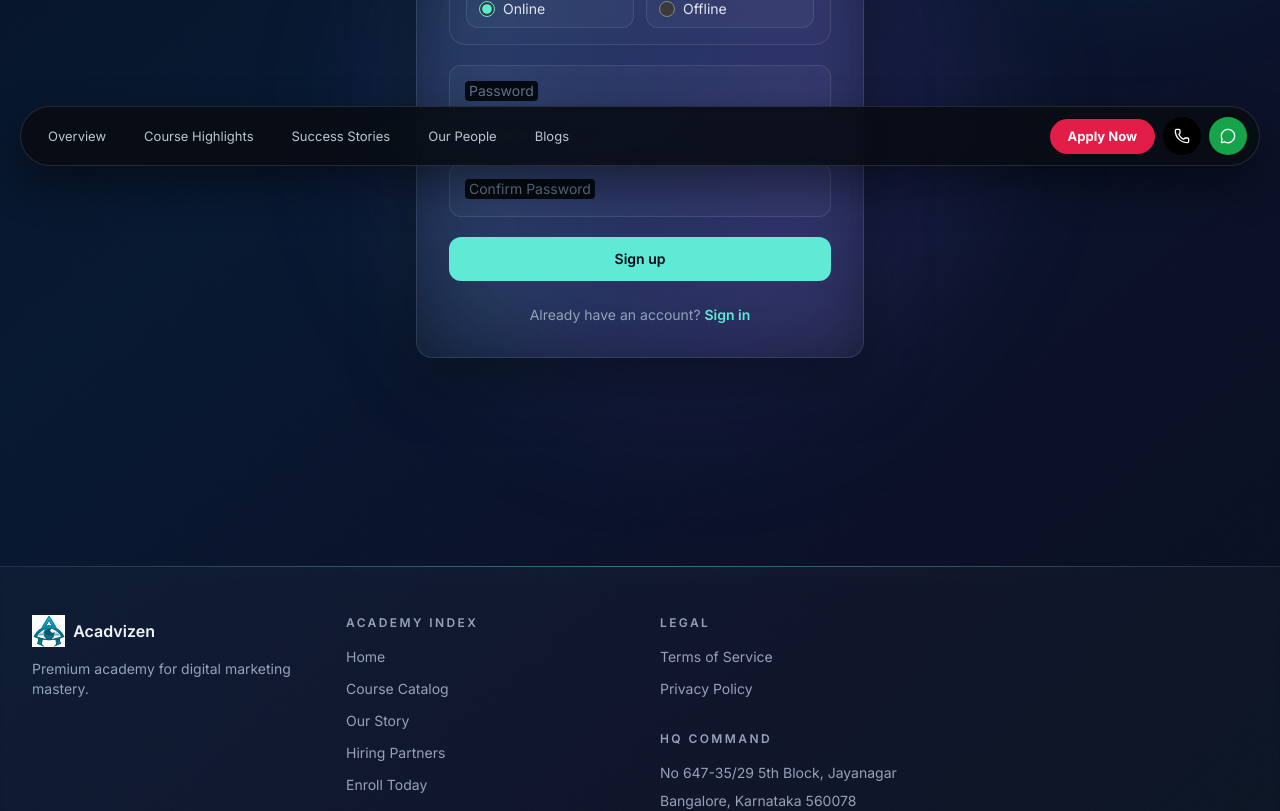
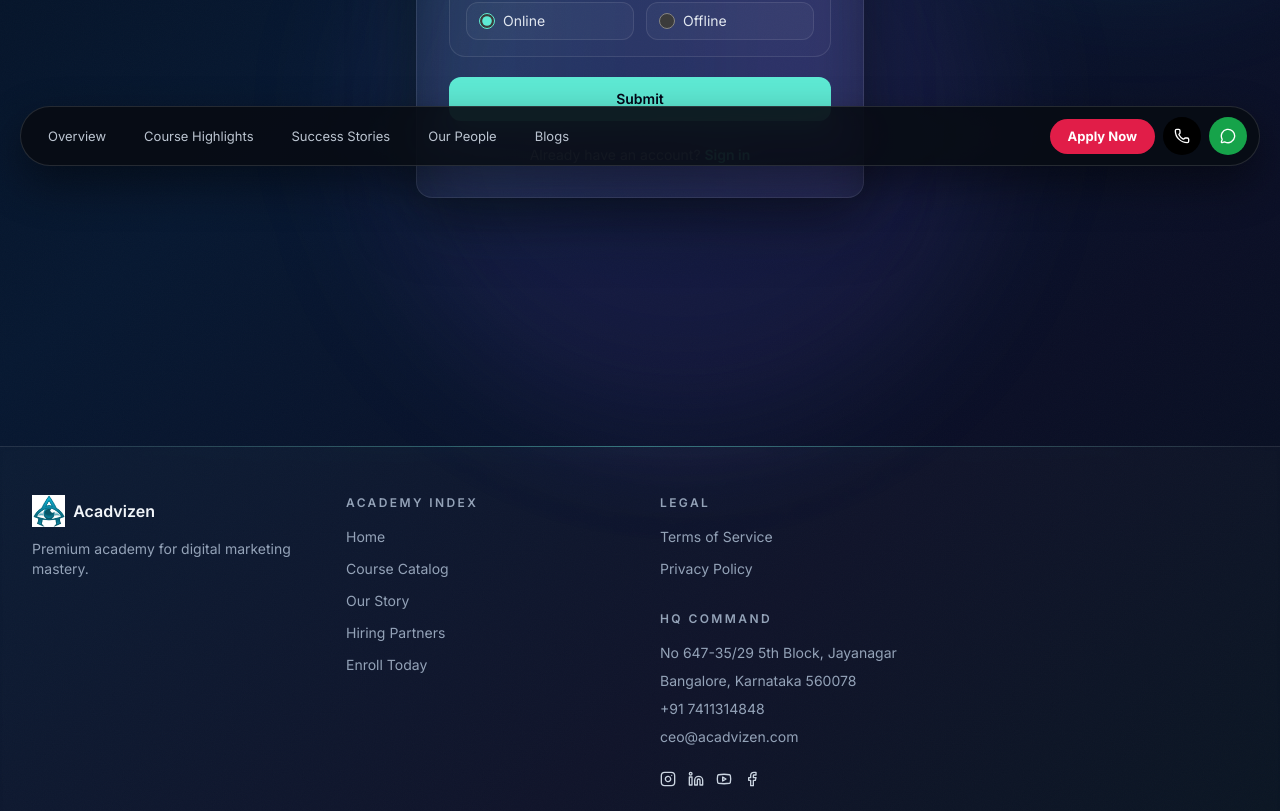
Before and after one commit to Lavanyaraju19/Acadvizen-newww, a React (Vite) app: page /register in a window 1280 px wide. Shown: the part 620-1431 px from the top of the page. Built offline with nearby package versions, Linux system fonts and the light colour scheme; no server answers; the database is empty.

Commit message:
Add GA, GTM, Meta Pixel and update layout + homepage

```diff
--- a/index.html
+++ b/index.html
@@ -5,9 +5,39 @@
     <link rel="icon" type="image/png" href="/logo.png" />
     <meta name="viewport" content="width=device-width, initial-scale=1.0" />
     <title>Acadvizen | Digital Marketing</title>
+    <!-- Google tag (gtag.js) -->
+    <script async src="https://www.googletagmanager.com/gtag/js?id=G-XHHL082QEE"></script>
+    <script>
+      window.dataLayer = window.dataLayer || [];
+      function gtag(){dataLayer.push(arguments);}
+      gtag('js', new Date());
+      gtag('config', 'G-XHHL082QEE');
+    </script>
+    <script>(function(w,d,s,l,i){w[l]=w[l]||[];w[l].push({'gtm.start':
+    new Date().getTime(),event:'gtm.js'});var f=d.getElementsByTagName(s)[0],
+    j=d.createElement(s),dl=l!='dataLayer'?'&l='+l:'';j.async=true;j.src=
+    'https://www.googletagmanager.com/gtm.js?id='+i+dl;f.parentNode.insertBefore(j,f);
+    })(window,document,'script','dataLayer','GTM-T6Q5DK5C');</script>
   </head>
   <body>
+    <noscript><iframe src="https://www.googletagmanager.com/ns.html?id=GTM-T6Q5DK5C"
+    height="0" width="0" style="display:none;visibility:hidden"></iframe></noscript>
     <div id="root"></div>
     <script type="module" src="/src/main.jsx"></script>
+    <script>
+    !function(f,b,e,v,n,t,s)
+    {if(f.fbq)return;n=f.fbq=function(){n.callMethod?
+    n.callMethod.apply(n,arguments):n.queue.push(arguments)};
+    if(!f._fbq)f._fbq=n;n.push=n;n.loaded=!0;n.version='2.0';
+    n.queue=[];t=b.createElement(e);t.async=!0;
+    t.src=v;s=b.getElementsByTagName(e)[0];
+    s.parentNode.insertBefore(t,s)}(window, document,'script',
+    'https://connect.facebook.net/en_US/fbevents.js');
+    fbq('init', '1399440611406421');
+    fbq('track', 'PageView');
+    </script>
+    <noscript><img height="1" width="1" style="display:none"
+    src="https://www.facebook.com/tr?id=1399440611406421&ev=PageView&noscript=1"
+    /></noscript>
   </body>
 </html>
--- a/src/components/Layout/PublicLayout.jsx
+++ b/src/components/Layout/PublicLayout.jsx
@@ -6,6 +6,7 @@ import { AnimatedOutlet } from '../ui/AnimatedOutlet'
 import { CustomCursor } from '../ui/CustomCursor'
 import { Navbar } from '../Navbar'
 import { BottomDockNav } from '../BottomDockNav'
+import { Facebook, Instagram, Linkedin, Youtube } from 'lucide-react'
 
 export function PublicLayout() {
   const [tickerItems, setTickerItems] = useState([])
@@ -128,6 +129,44 @@ export function PublicLayout() {
                   <p>+91 7411314848</p>
                   <p>ceo@acadvizen.com</p>
                 </div>
+                <div className="mt-6 flex items-center gap-3 text-slate-300">
+                  <a
+                    href="https://www.instagram.com/acadvizen/"
+                    target="_blank"
+                    rel="noreferrer"
+                    aria-label="Instagram"
+                    className="transition-colors hover:text-slate-100"
+                  >
+                    <Instagram className="h-4 w-4" />
+                  </a>
+                  <a
+                    href="https://www.linkedin.com/company/acadvizen-digital-marketing-institute/?viewAsMember=true"
+                    target="_blank"
+                    rel="noreferrer"
+                    aria-label="LinkedIn"
+                    className="transition-colors hover:text-slate-100"
+                  >
+                    <Linkedin className="h-4 w-4" />
+                  </a>
+                  <a
+                    href="https://www.youtube.com/@Acadvizen"
+                    target="_blank"
+                    rel="noreferrer"
+                    aria-label="YouTube"
+                    className="transition-colors hover:text-slate-100"
+                  >
+                    <Youtube className="h-4 w-4" />
+                  </a>
+                  <a
+                    href="https://www.facebook.com/profile.php?id=61586987972331"
+                    target="_blank"
+                    rel="noreferrer"
+                    aria-label="Facebook"
+                    className="transition-colors hover:text-slate-100"
+                  >
+                    <Facebook className="h-4 w-4" />
+                  </a>
+                </div>
               </div>
             </div>
 
--- a/src/pages/HomePage.jsx
+++ b/src/pages/HomePage.jsx
@@ -23,9 +23,9 @@ import { Surface } from '../components/ui/Surface'
 import { BlogSection } from '../components/BlogSection'
 
 export default function HomePage() {
-  const metaTitle = 'Best Digital Marketing Institute in Bangalore ACADVIZEN'
+  const metaTitle = 'Best Digital Marketing Course In Bangalore'
   const metaDescription =
-    'ACADVIZEN is the best digital marketing training institute in Bangalore offering live projects, 50+ tools, placement assistance, and industry-ready skills.'
+    'Upgrade your career with the best digital marketing training institute in Bangalore—learn practical tools, live campaigns, and industry-ready strategies.'
   const metaKeywords =
     'best digital marketing training institute in bangalore, digital marketing institute in bangalore, digital marketing course with placement, digital marketing training institute in bangalore'
   const coursePrograms = [
@@ -767,6 +767,10 @@ export default function HomePage() {
         <Container>
           <div className="text-center max-w-3xl mx-auto">
             <h2 className="text-3xl font-semibold text-slate-50">Our Course Programs</h2>
+            <h4 className="mt-3 text-base md:text-lg text-slate-300">
+              Upgrade your career with the best digital marketing training institute in Bangalore—learn practical
+              tools, live campaigns, and industry-ready strategies.
+            </h4>
           </div>
           <div className="mt-8 grid gap-5 md:grid-cols-3">
             {coursePrograms.map((program) => (
@@ -838,42 +842,6 @@ export default function HomePage() {
             <button type="button" onClick={openPopup} className="tour-btn">
               Schedule Campus Tour
             </button>
-          </div>
-        </Container>
-      </Section>
-
-      <Section className="py-10 md:py-12" id="why-acadvizen-different-structured">
-        <Container>
-          <div className="text-center max-w-3xl mx-auto">
-            <h2 className="text-3xl font-semibold text-slate-50">What Makes ACADVIZEN Different?</h2>
-          </div>
-          <div className="mt-8 grid gap-5 md:grid-cols-2">
-            <Surface className="p-6">
-              <h3 className="text-lg font-semibold text-slate-50">What Most Institutes Teach</h3>
-              <div className="mt-4 space-y-2 text-sm text-slate-300">
-                {['Same marketing tools', 'No customization', 'Theory heavy', 'No real projects'].map((item) => (
-                  <div key={item} className="rounded-lg border border-white/10 bg-white/[0.02] px-3 py-2">
-                    {item}
-                  </div>
-                ))}
-              </div>
-            </Surface>
-            <Surface className="p-6">
-              <h3 className="text-lg font-semibold text-slate-50">What Makes ACADVIZEN Different</h3>
-              <div className="mt-4 space-y-2 text-sm text-slate-300">
-                {[
-                  'Customize tools',
-                  'Real campaign execution',
-                  'Career specialization',
-                  'Industry workflows',
-                  'Placement support',
-                ].map((item) => (
-                  <div key={item} className="rounded-lg border border-white/10 bg-white/[0.02] px-3 py-2">
-                    {item}
-                  </div>
-                ))}
-              </div>
-            </Surface>
           </div>
         </Container>
       </Section>
@@ -1158,6 +1126,42 @@ export default function HomePage() {
         </Container>
       </Section>
 
+      <Section className="py-10 md:py-12" id="why-acadvizen-different-structured">
+        <Container>
+          <div className="text-center max-w-3xl mx-auto">
+            <h2 className="text-3xl font-semibold text-slate-50">What Makes ACADVIZEN Different?</h2>
+          </div>
+          <div className="mt-8 grid gap-5 md:grid-cols-2">
+            <Surface className="p-6">
+              <h3 className="text-lg font-semibold text-slate-50">What Most Institutes Teach</h3>
+              <div className="mt-4 space-y-2 text-sm text-slate-300">
+                {['Same marketing tools', 'No customization', 'Theory heavy', 'No real projects'].map((item) => (
+                  <div key={item} className="rounded-lg border border-white/10 bg-white/[0.02] px-3 py-2">
+                    {item}
+                  </div>
+                ))}
+              </div>
+            </Surface>
+            <Surface className="p-6">
+              <h3 className="text-lg font-semibold text-slate-50">What Makes ACADVIZEN Different</h3>
+              <div className="mt-4 space-y-2 text-sm text-slate-300">
+                {[
+                  'Customize tools',
+                  'Real campaign execution',
+                  'Career specialization',
+                  'Industry workflows',
+                  'Placement support',
+                ].map((item) => (
+                  <div key={item} className="rounded-lg border border-white/10 bg-white/[0.02] px-3 py-2">
+                    {item}
+                  </div>
+                ))}
+              </div>
+            </Surface>
+          </div>
+        </Container>
+      </Section>
+
       <Section className="py-10 md:py-12" id="faq">
         <Container>
           <div className="text-center max-w-3xl mx-auto">
--- a/src/pages/RegisterPage.jsx
+++ b/src/pages/RegisterPage.jsx
@@ -1,41 +1,36 @@
-import { useMemo, useState } from 'react'
+import { useState } from 'react'
 import { Link, useNavigate } from 'react-router-dom'
 import { motion } from 'framer-motion'
-import { useAuth } from '../contexts/AuthContext'
 import { AuthShell } from '../components/ui/AuthShell'
+import { supabase } from '../lib/supabaseClient'
 
 export function RegisterPage() {
   const [formData, setFormData] = useState({
     email: '',
-    password: '',
-    confirmPassword: '',
     fullName: '',
     phone: '',
     learningMode: 'online',
   })
   const [error, setError] = useState('')
   const [loading, setLoading] = useState(false)
-  const { signUp } = useAuth()
   const navigate = useNavigate()
-
-  const passwordMismatch = useMemo(
-    () => formData.confirmPassword.length > 0 && formData.password !== formData.confirmPassword,
-    [formData.confirmPassword, formData.password],
-  )
 
   async function handleSubmit(e) {
     e.preventDefault()
     setError('')
 
-    if (formData.password !== formData.confirmPassword) {
-      setError('Passwords do not match')
-      return
-    }
-
     setLoading(true)
     try {
-      await signUp(formData.email, formData.password, formData.fullName)
-      navigate('/login', { state: { message: 'Registration successful! Please check your email to verify your account.' } })
+      await supabase.from('registrations').insert([
+        {
+          full_name: formData.fullName.trim(),
+          email: formData.email.trim(),
+          phone: formData.phone.trim(),
+          learning_mode: formData.learningMode,
+          page: '/register',
+        },
+      ])
+      navigate('/login', { state: { message: 'Registration successful! We will contact you soon.' } })
     } catch (err) {
       setError(err.message || 'Failed to register')
     } finally {
@@ -44,7 +39,7 @@ export function RegisterPage() {
   }
 
   return (
-    <AuthShell title="Create account" subtitle="Join Acadvizen today">
+    <AuthShell title="Secure Your Spot">
       <div className="relative">
         <div aria-hidden="true" className="pointer-events-none absolute -inset-6 rounded-3xl bg-gradient-to-r from-teal-400/10 via-sky-400/5 to-indigo-400/10 blur-2xl" />
         <div className="relative">
@@ -142,66 +137,13 @@ export function RegisterPage() {
               </div>
             </div>
 
-            <div className="relative">
-              <input
-                id="password"
-                name="password"
-                type="password"
-                required
-                minLength={6}
-                placeholder=" "
-                value={formData.password}
-                onChange={(e) => setFormData({ ...formData, password: e.target.value })}
-                className="peer w-full rounded-xl border border-white/10 bg-white/[0.03] px-4 pb-3 pt-5 text-sm text-slate-100 placeholder:text-transparent outline-none transition focus:border-teal-300/40 focus:ring-2 focus:ring-teal-300/15"
-              />
-              <label
-                htmlFor="password"
-                className="pointer-events-none absolute left-4 -top-2 rounded bg-[#050b12] px-1 text-xs text-slate-400 transition-all peer-placeholder-shown:top-4 peer-placeholder-shown:text-sm peer-placeholder-shown:text-slate-500 peer-focus:-top-2 peer-focus:text-xs peer-focus:text-teal-200"
-              >
-                Password
-              </label>
-              <p className="mt-2 text-xs text-slate-500">Minimum 6 characters</p>
-            </div>
-
-            <div className="relative">
-              <input
-                id="confirmPassword"
-                name="confirm_password"
-                type="password"
-                required
-                placeholder=" "
-                value={formData.confirmPassword}
-                onChange={(e) => setFormData({ ...formData, confirmPassword: e.target.value })}
-                className={`peer w-full rounded-xl border bg-white/[0.03] px-4 pb-3 pt-5 text-sm text-slate-100 placeholder:text-transparent outline-none transition focus:ring-2 ${
-                  passwordMismatch
-                    ? 'border-red-500/40 focus:border-red-400/60 focus:ring-red-400/20'
-                    : 'border-white/10 focus:border-teal-300/40 focus:ring-teal-300/15'
-                }`}
-              />
-              <label
-                htmlFor="confirmPassword"
-                className="pointer-events-none absolute left-4 -top-2 rounded bg-[#050b12] px-1 text-xs text-slate-400 transition-all peer-placeholder-shown:top-4 peer-placeholder-shown:text-sm peer-placeholder-shown:text-slate-500 peer-focus:-top-2 peer-focus:text-xs peer-focus:text-teal-200"
-              >
-                Confirm Password
-              </label>
-              {passwordMismatch && (
-                <motion.p
-                  initial={{ opacity: 0, y: -4 }}
-                  animate={{ opacity: 1, y: 0 }}
-                  className="mt-2 text-xs text-red-300"
-                >
-                  Passwords do not match.
-                </motion.p>
-              )}
-            </div>
-
             <button
               type="submit"
               disabled={loading}
               data-cursor="button"
               className="w-full rounded-xl bg-teal-300 px-4 py-3 text-sm font-semibold text-slate-950 transition-transform hover:-translate-y-0.5 hover:bg-teal-200 disabled:opacity-50 disabled:cursor-not-allowed"
             >
-              {loading ? 'Creating account...' : 'Sign up'}
+              {loading ? 'Submitting...' : 'Submit'}
             </button>
           </form>
 
```
